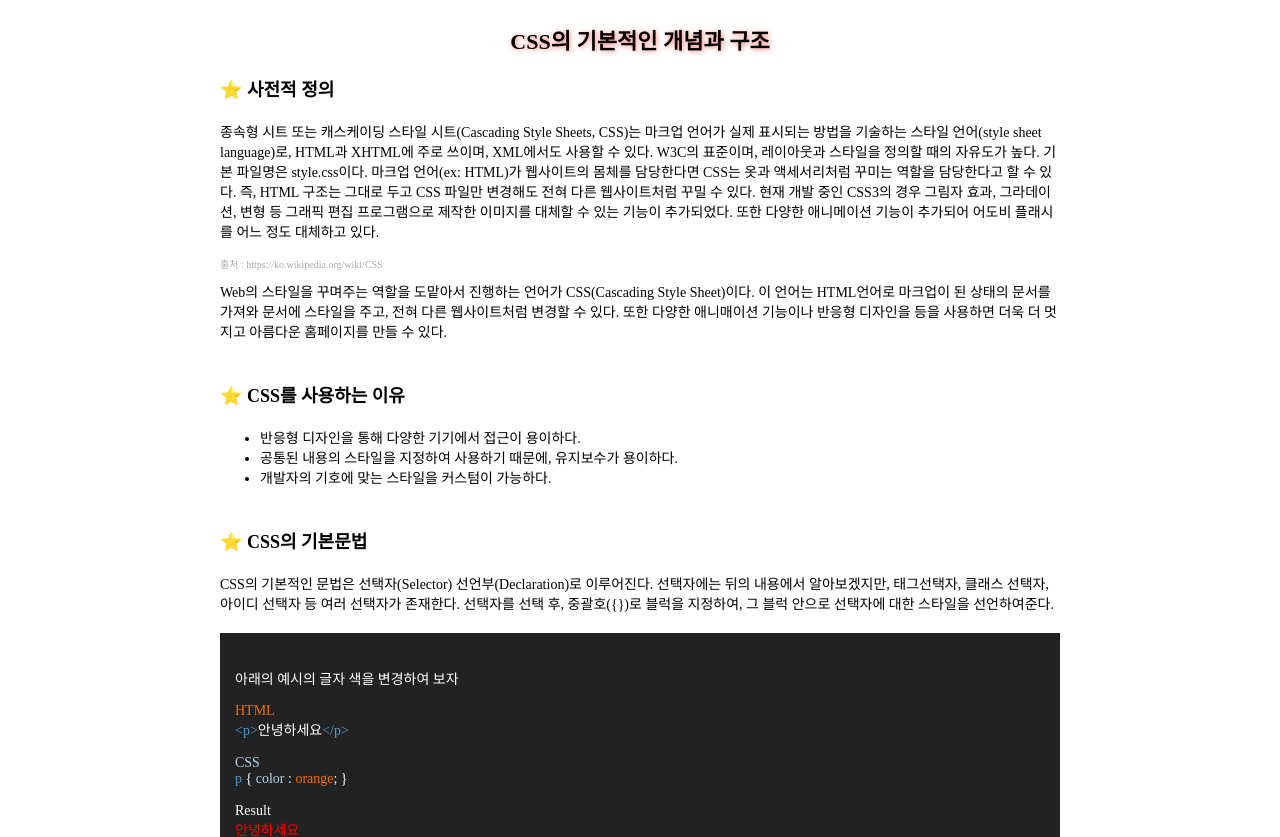
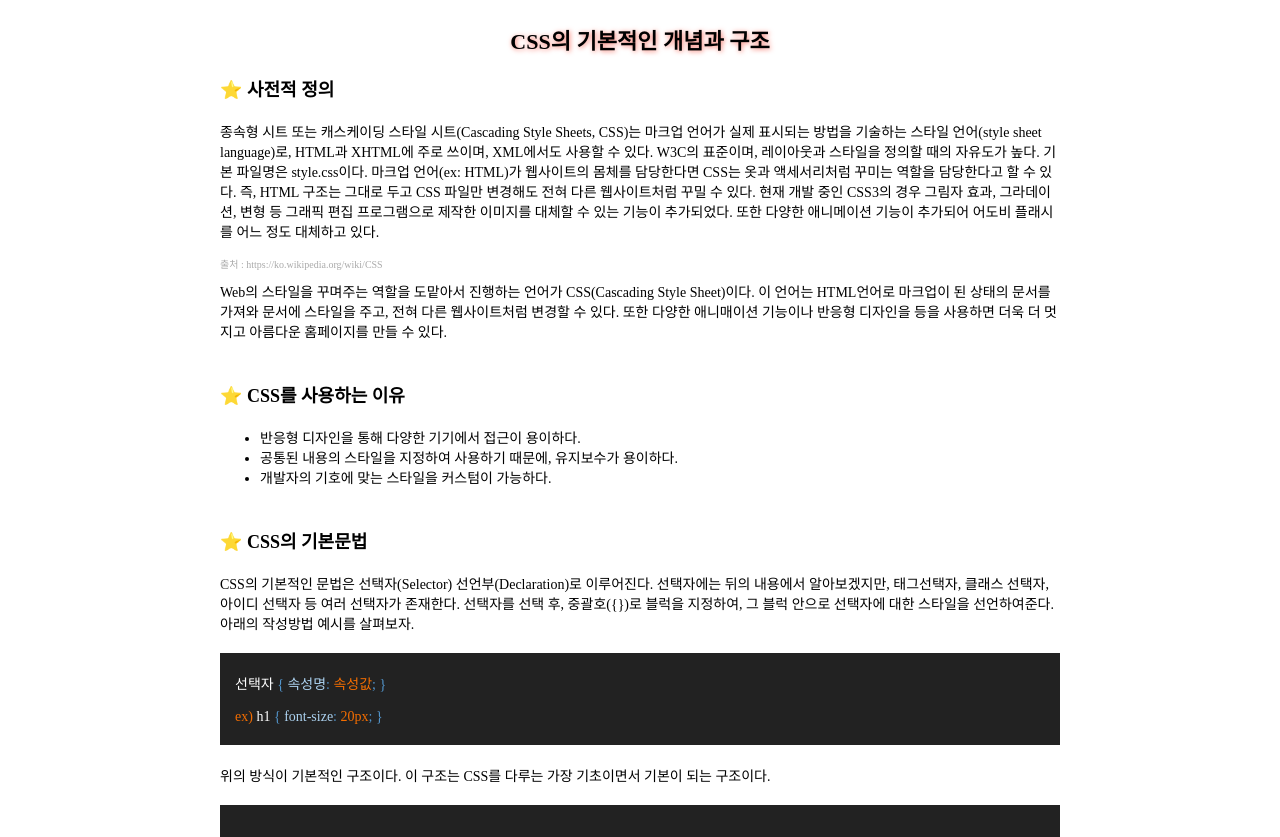
Before and after one commit to JJSEONG/web-studyNote, a plain HTML site: page csslist/concept.html in a window 1280 px wide. Shown: the part 107-944 px from the top of the page. Drawn offline with Linux system fonts and the light colour scheme; a web font is replaced by a local one.

Commit message:
css concept finish

```diff
--- a/csslist/concept.html
+++ b/csslist/concept.html
@@ -64,7 +64,14 @@
     <!-- CSS의 기본문법 -->
     <section class="container-white list-title">
       <h3>⭐️ CSS의 기본문법</h3>
-      <p>CSS의 기본적인 문법은 선택자(Selector) 선언부(Declaration)로 이루어진다. 선택자에는 뒤의 내용에서 알아보겠지만, 태그선택자, 클래스 선택자, 아이디 선택자 등 여러 선택자가 존재한다. 선택자를 선택 후, 중괄호({})로 블럭을 지정하여, 그 블럭 안으로 선택자에 대한 스타일을 선언하여준다.</p>
+      <p>
+        CSS의 기본적인 문법은 선택자(Selector) 선언부(Declaration)로 이루어진다. 선택자에는 뒤의 내용에서 알아보겠지만, 태그선택자, 클래스 선택자, 아이디 선택자 등 여러 선택자가 존재한다. 선택자를 선택 후, 중괄호({})로 블럭을 지정하여, 그 블럭 안으로 선택자에 대한 스타일을 선언하여준다. 아래의 작성방법 예시를 살펴보자.
+      </p>
+      <div class="linewrap">
+        <span class="white">선택자</span> { <span class="skyblue">속성명</span>: <span class="orange">속성값</span>; } <br><br>
+        <span class="orange">ex)</span> <span class="white">h1</span> { <span class="skyblue">font-size</span>: <span class="orange">20px</span>; }
+      </div>
+      <p>위의 방식이 기본적인 구조이다. 이 구조는 CSS를 다루는 가장 기초이면서 기본이 되는 구조이다.</p>
       <div class="linewrap">
         <span class="line">
           <div class="white">
@@ -74,8 +81,9 @@
           &lt;p&gt;<span class="white">안녕하세요</span>&lt;/p&gt;<br><br>
           <span class="skyblue">CSS</span><br>
           p <span class="white">{ <span class="skyblue">color</span> : <span class="orange">orange</span>; }</span><br><br>
-          <span class="white">Result</span>
-          <p class="colorex">안녕하세요</p>
+          <p class="white">위의 내용은 HTML 문서안에 있는 p 태그에 CSS 속성으로 글씨의 색상을 주황색으로 변경시켜주는 속성을 주었다.</p>
+          <p class="colorex"><span class="white">RESULT : </span>안녕하세요</p><br>
+          <p class="white">위의 결과처럼 글씨의 색상이 주황색으로 변경된 것을 확인할 수 있다.</p>
         </span>
       </div>
       <p>위의 내용과 같이 CSS는 <span class="accent">선택자(Selector)를 선택</span>하여 중괄호({})를 이용해 블럭을 만들어 <span class="accent">선언부(Declaration)에 스타일을 선언</span>하는 구조이다.</p>
--- a/htmllist/css/example.css
+++ b/htmllist/css/example.css
@@ -193,6 +193,6 @@ dd {
 }
 /* // git list-ex */
 .colorex {
-  color: red;
+  color: orange;
   margin: 0 !important;
 }
```
